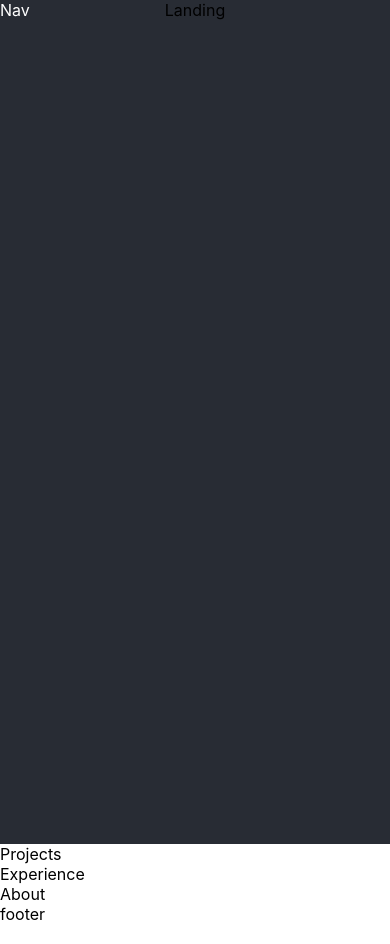
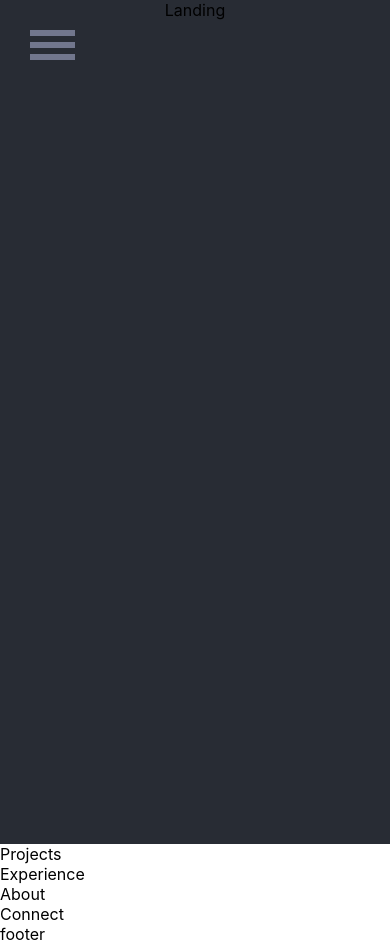
Before and after one commit to ChaseBianchi/portfolio2022, a React (Create React App) app: page / in a window 390 px wide. Built offline with nearby package versions, Linux system fonts and the light colour scheme.

Commit message:
Hamburger Menu
react-burger-menu implemented. media query set up for mobile.

```diff
--- a/package.json
+++ b/package.json
@@ -7,6 +7,7 @@
     "@testing-library/react": "^12.1.3",
     "@testing-library/user-event": "^13.5.0",
     "react": "^17.0.2",
+    "react-burger-menu": "^3.0.6",
     "react-dom": "^17.0.2",
     "react-scripts": "5.0.0",
     "web-vitals": "^2.1.4"
--- a/src/App.css
+++ b/src/App.css
@@ -18,3 +18,89 @@
   background-color: #282c34;
   min-height: 600px;
 }
+
+/* Position and sizing of burger button */
+.bm-burger-button {
+  position: fixed;
+  width: 60px;
+  height: 40px;
+  left: 30px;
+  top: 30px;
+}
+
+/* Color/shape of burger icon bars */
+.bm-burger-bars {
+  background: #72778d;
+}
+
+/* Color/shape of burger icon bars on hover*/
+.bm-burger-bars-hover {
+  background: #a90000;
+}
+
+/* Position and sizing of clickable cross button */
+.bm-cross-button {
+  height: 24px;
+  width: 24px;
+}
+
+/* Color/shape of close button cross */
+.bm-cross {
+  background: #bdc3c7;
+}
+
+/*
+Sidebar wrapper styles
+Note: Beware of modifying this element as it can break the animations - you should not need to touch it in most cases
+*/
+.bm-menu-wrap {
+  position: fixed;
+  height: 100%;
+}
+
+/* General sidebar styles */
+.bm-menu {
+  background: #373a47;
+  padding: 2.5em 1.5em 0;
+  font-size: 1.15em;
+}
+
+/* Morph shape necessary with bubble or elastic */
+.bm-morph-shape {
+  fill: #373a47;
+}
+
+/* Wrapper for item list */
+.bm-item-list {
+  color: #b8b7ad;
+  /* padding: 0.8em; */
+  padding-left: 0.8em;
+  display: flex;
+  flex-flow: column nowrap;
+
+}
+
+/* Individual item */
+.bm-item {
+  display: inline-block;
+}
+
+/* Styling of overlay */
+.bm-overlay {
+  background: rgba(0, 0, 0, 0.3);
+}
+#nav a{
+  text-decoration: none;
+  color: white;
+  font-size: 3rem;
+}
+
+@media screen and (max-width: 768px) {
+  .bm-burger-button {
+    width: 45px;
+    height: 30px;
+    left: 30px;
+    top: 30px;
+  }
+
+}
--- a/src/App.js
+++ b/src/App.js
@@ -4,6 +4,7 @@ import Experience from './Components/Experience';
 import About from './Components/About';
 import Footer from './Components/Footer';
 import Nav from './Components/Nav';
+import Connect from './Components/Connect';
 import './App.css';
 
 function App() {
@@ -14,6 +15,7 @@ function App() {
       <Projects/>
       <Experience />
       <About />
+      <Connect />
       <Footer />
     </div>
   );
--- a/src/Components/About.js
+++ b/src/Components/About.js
@@ -2,7 +2,7 @@ import React from 'react'
 
 function About() {
   return (
-    <div className="comp-wrapper">
+    <div id='about' className="comp-wrapper">
         <div>About</div>
     </div>
   )
--- /dev/null
+++ b/src/Components/Connect.js
@@ -0,0 +1,9 @@
+import React from 'react'
+
+function Connect() {
+  return (
+    <div id='connect'>Connect</div>
+  )
+}
+
+export default Connect
--- a/src/Components/Experience.js
+++ b/src/Components/Experience.js
@@ -2,7 +2,7 @@ import React from 'react'
 
 function Experience() {
   return (
-    <div className="comp-wrapper">
+    <div id='experience' className="comp-wrapper">
         <div>Experience</div>
     </div>
   )
--- a/src/Components/Nav.js
+++ b/src/Components/Nav.js
@@ -1,8 +1,18 @@
 import React from 'react'
+import {scaleDown as Menu} from 'react-burger-menu'
 
 function Nav() {
   return (
-    <div id='nav'>Nav</div>
+    <div id='nav'>
+        <Menu>
+            <a className="menu-item" href="#landing">Home</a>
+            <a className="menu-item" href="#projects">Projects</a>
+            <a className="menu-item" href="#experience">Experience</a>
+            <a className="menu-item--small" href="#about">About</a>
+            <a className="menu-item--small" href="#connect">Connect</a>
+
+        </Menu>
+    </div>
   )
 }
 
--- a/src/Components/Projects.js
+++ b/src/Components/Projects.js
@@ -2,7 +2,7 @@ import React from 'react'
 
 function Projects() {
   return (
-    <div className="comp-wrapper">
+    <div id='project' className="comp-wrapper">
         <div>Projects</div>
     </div>
   )
```
Also changed, not shown: 1 other file (tests, documents, lock files or other folders).
